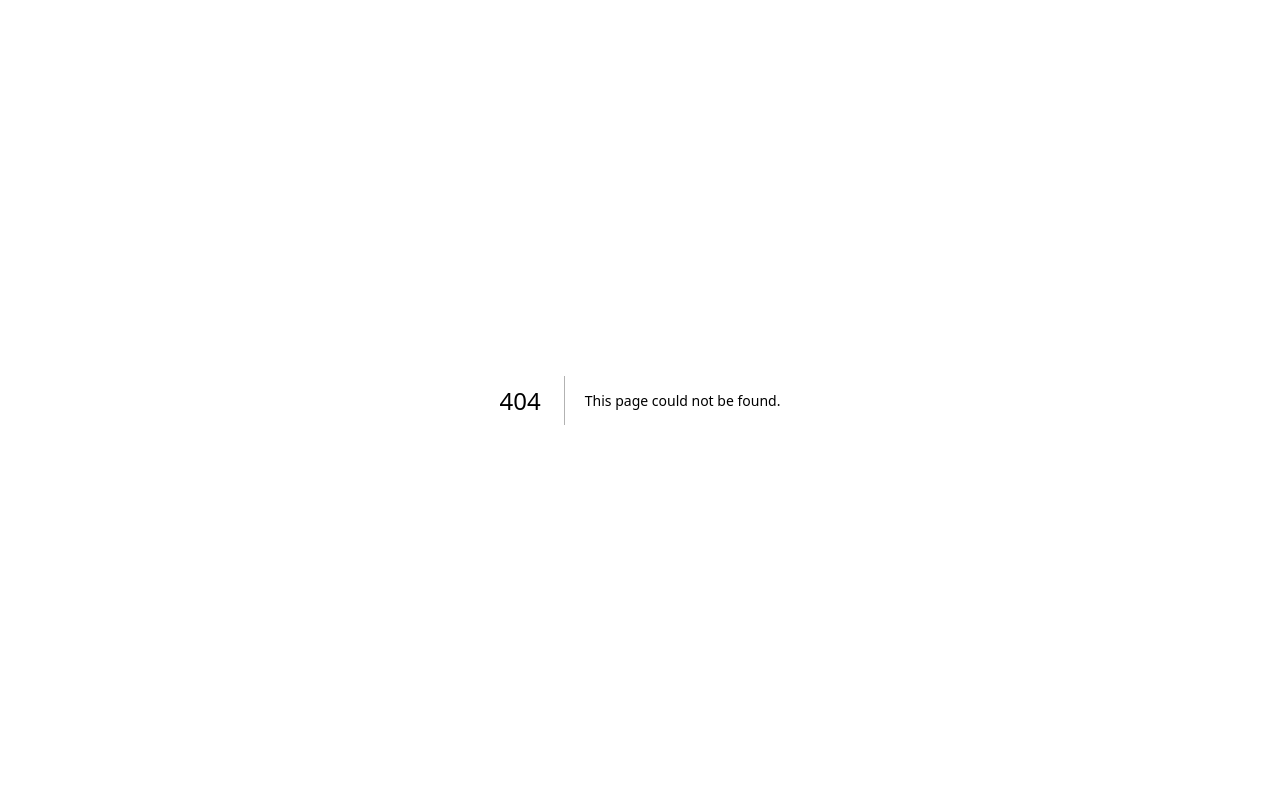
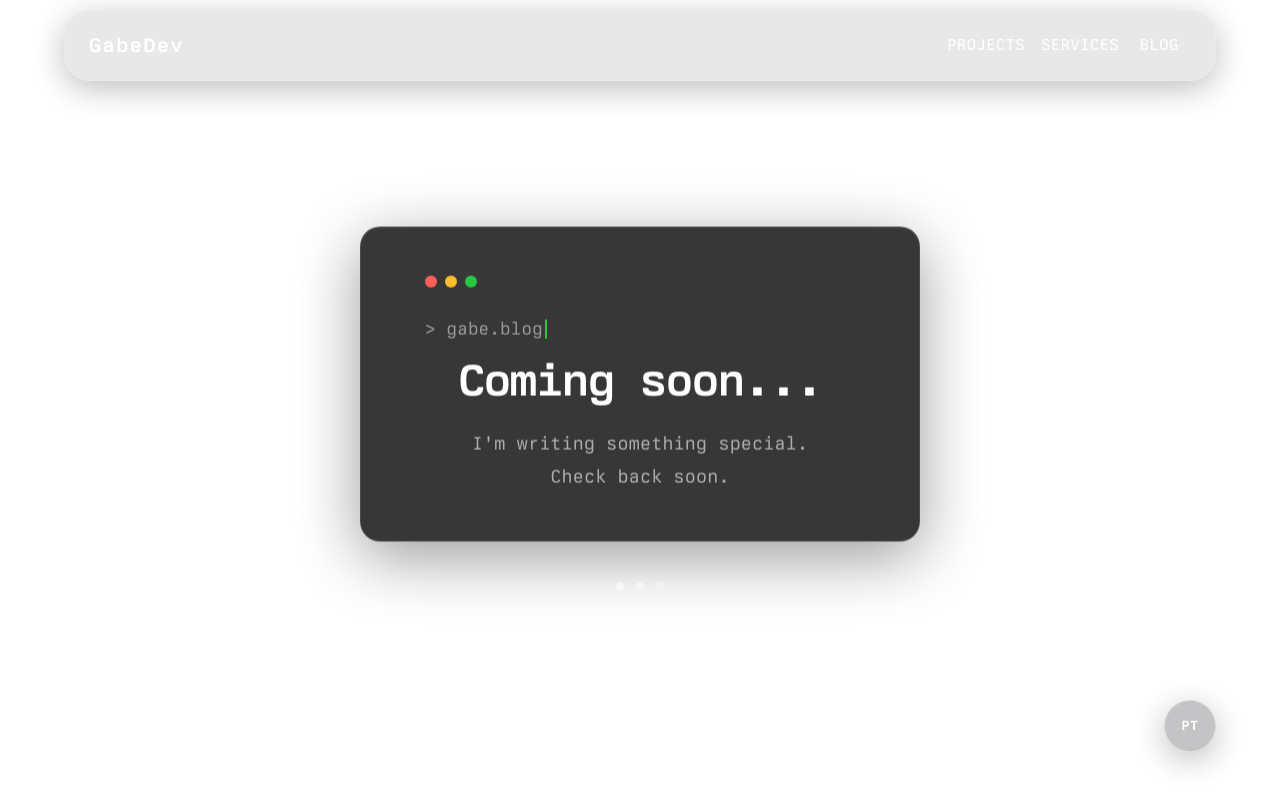
Before and after one commit to gab3-dev/portfolio-dev, a Next.js app: page /en/blog in a window 1280 px wide. Before the commit this address had no page. Built offline with nearby package versions, Linux system fonts and the light colour scheme.

Commit message:
feat: add blog page with animated elements and localization support

```diff
--- a/messages/en.json
+++ b/messages/en.json
@@ -35,5 +35,11 @@
     "apiDescription": "Design and build robust RESTful and GraphQL APIs. From backend architecture to frontend integration, I create scalable APIs that power your applications.",
     "consultancyTitle": "Consultancy",
     "consultancyDescription": "Get expert advice on technology choices, architecture decisions, code reviews, and development best practices. I help you make informed decisions for your projects."
+  },
+  "blog": {
+    "pageTitle": "Blog",
+    "soonHeading": "Coming soon...",
+    "soonLine1": "I'm writing something special.",
+    "soonLine2": "Check back soon."
   }
 }
--- a/messages/pt.json
+++ b/messages/pt.json
@@ -35,5 +35,11 @@
     "apiDescription": "Projete e construa APIs RESTful e GraphQL robustas. Da arquitetura backend à integração frontend, eu crio APIs escaláveis que impulsionam suas aplicações.",
     "consultancyTitle": "Consultoria",
     "consultancyDescription": "Obtenha conselhos especializados sobre escolhas tecnológicas, decisões de arquitetura, revisões de código e melhores práticas de desenvolvimento. Eu ajudo você a tomar decisões informadas para seus projetos."
+  },
+  "blog": {
+    "pageTitle": "Blog",
+    "soonHeading": "Em breve...",
+    "soonLine1": "Estou escrevendo algo especial.",
+    "soonLine2": "Volte em breve para conferir."
   }
 }
--- /dev/null
+++ b/src/app/[locale]/blog/page.tsx
@@ -0,0 +1,135 @@
+'use client';
+
+import { Box, Typography } from '@mui/material';
+import { berkleyFont } from '@/fonts';
+import { useTranslations } from 'next-intl';
+import { keyframes } from '@mui/system';
+
+const blink = keyframes`
+  0%, 100% { opacity: 1; }
+  50% { opacity: 0; }
+`;
+
+const pulse = keyframes`
+  0%, 100% { opacity: 0.4; }
+  50% { opacity: 1; }
+`;
+
+const float = keyframes`
+  0%, 100% { transform: translateY(0px); }
+  50% { transform: translateY(-12px); }
+`;
+
+export default function Blog() {
+  const t = useTranslations('blog');
+
+  return (
+    <Box
+      sx={{
+        display: 'flex',
+        flexDirection: 'column',
+        alignItems: 'center',
+        justifyContent: 'center',
+        width: '100%',
+        height: '75vh',
+        gap: '32px',
+        textAlign: 'center',
+        padding: '20px',
+      }}
+    >
+      {/* Animated terminal-style block */}
+      <Box
+        sx={{
+          backgroundColor: 'rgba(20, 20, 22, 0.85)',
+          backdropFilter: 'blur(40px) saturate(180%)',
+          WebkitBackdropFilter: 'blur(40px) saturate(180%)',
+          border: '1px solid rgba(255, 255, 255, 0.1)',
+          borderRadius: '20px',
+          boxShadow: '0 16px 64px rgba(0, 0, 0, 0.4), inset 0 1px 0 rgba(255, 255, 255, 0.05)',
+          padding: { xs: '32px 24px', md: '48px 64px' },
+          maxWidth: '560px',
+          width: '100%',
+          animation: `${float} 4s ease-in-out infinite`,
+        }}
+      >
+        {/* Fake traffic lights */}
+        <Box sx={{ display: 'flex', gap: '8px', mb: '28px' }}>
+          <Box sx={{ width: 12, height: 12, borderRadius: '50%', backgroundColor: '#FF5F57' }} />
+          <Box sx={{ width: 12, height: 12, borderRadius: '50%', backgroundColor: '#FEBC2E' }} />
+          <Box sx={{ width: 12, height: 12, borderRadius: '50%', backgroundColor: '#28C840' }} />
+        </Box>
+
+        {/* Terminal prompt */}
+        <Typography
+          style={berkleyFont.style}
+          sx={{
+            fontFamily: 'monospace',
+            fontSize: { xs: '0.95rem', md: '1.1rem' },
+            color: 'rgba(255, 255, 255, 0.5)',
+            textAlign: 'left',
+            mb: '12px',
+          }}
+        >
+          {'> gabe.blog'}
+          <Box
+            component="span"
+            sx={{
+              display: 'inline-block',
+              width: '2px',
+              height: '1.1em',
+              backgroundColor: '#28C840',
+              ml: '2px',
+              verticalAlign: 'text-bottom',
+              animation: `${blink} 1s step-end infinite`,
+            }}
+          />
+        </Typography>
+
+        {/* Main heading */}
+        <Typography
+          style={berkleyFont.style}
+          variant="h3"
+          sx={{
+            fontWeight: 800,
+            fontSize: { xs: '2rem', md: '2.8rem' },
+            color: 'white',
+            mb: '20px',
+            letterSpacing: '-0.02em',
+          }}
+        >
+          {t('soonHeading')}
+        </Typography>
+
+        {/* Subtitle lines */}
+        <Typography
+          style={berkleyFont.style}
+          sx={{
+            fontSize: { xs: '1rem', md: '1.15rem' },
+            color: 'rgba(255, 255, 255, 0.6)',
+            lineHeight: 1.8,
+          }}
+        >
+          {t('soonLine1')}
+          <br />
+          {t('soonLine2')}
+        </Typography>
+      </Box>
+
+      {/* Animated dots below */}
+      <Box sx={{ display: 'flex', gap: '12px' }}>
+        {[0, 1, 2].map((i) => (
+          <Box
+            key={i}
+            sx={{
+              width: 8,
+              height: 8,
+              borderRadius: '50%',
+              backgroundColor: 'rgba(255, 255, 255, 0.6)',
+              animation: `${pulse} 1.5s ease-in-out ${i * 0.3}s infinite`,
+            }}
+          />
+        ))}
+      </Box>
+    </Box>
+  );
+}
```
